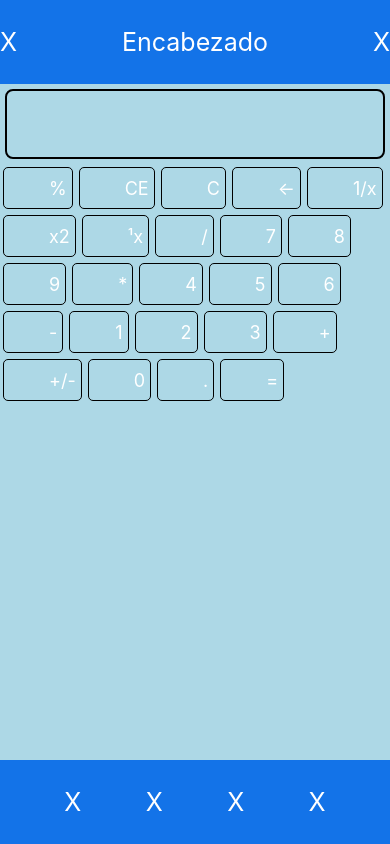
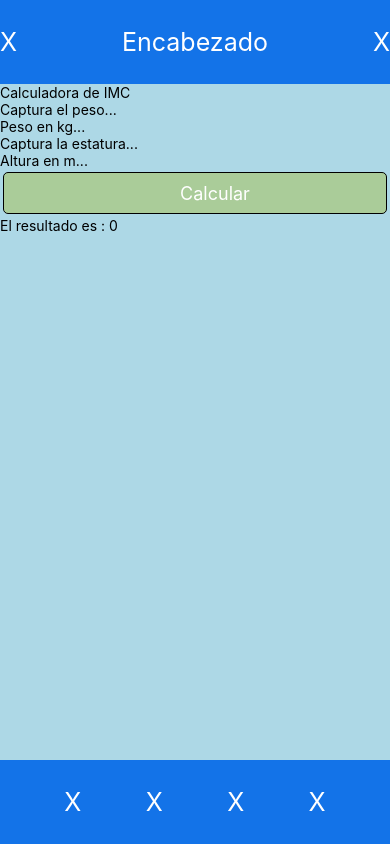
Before and after one commit to LMendoza70/App-5C, a React Native app: screen / in a window 390 px wide. Built offline with nearby package versions, Linux system fonts and the light colour scheme.

Commit message:
12/02/2024

```diff
--- a/App.js
+++ b/App.js
@@ -3,6 +3,7 @@ import { Alert, Button, Image, Pressable, StyleSheet, Text, TextInput, View } fr
 import { Contador } from './Componentes/Contador';
 import { Boton, Caja } from './Componentes/Atomicos';
 import Calculadora from './Componentes/Calculadora';
+import Imc from './Componentes/Imc';
 
 export default function App() {
   return (
@@ -61,7 +62,7 @@ export const Pie3=({opA,opB,opC,opD})=>{
 export const Cuerpo=()=>{
   return(
     <View style={styles.cuerpo}>
-        <Calculadora/>
+        <Imc/>
       </View>
   )
 }
--- a/Componentes/Atomicos.js
+++ b/Componentes/Atomicos.js
@@ -1,7 +1,7 @@
 import {Pressable,Image,Text, View } from 'react-native'
 import { estilos, estilos as styles } from './Estilos'
 
-export const Boton=({texto,imagen,accion,color1,color2})=>{
+export const Boton=({texto,imagen,accion,color1='#bb5',color2='#ac9'})=>{
     return(
       <Pressable
       style={({pressed})=>[{
--- /dev/null
+++ b/Componentes/Imc.js
@@ -0,0 +1,31 @@
+import { View, Text, TextInput } from 'react-native'
+import React, { useState } from 'react'
+import { Boton } from './Atomicos'
+
+const Imc = () => {
+    const [peso, setpeso] = useState(0)
+    const [altura, setaltura] = useState(0)
+    const [resultado, setresultado]=useState(0)
+  return (
+    <View>
+      <Text>Calculadora de IMC</Text>
+      <Text>Captura el peso...</Text>
+      <TextInput placeholder='Peso en kg...'
+      inputMode='numeric'
+      onChangeText={(x)=>setpeso(parseFloat(x))}/>
+      <Text>Captura la estatura...</Text>
+      <TextInput placeholder='Altura en m...'
+      inputMode='numeric'
+      onChangeText={(x)=>setaltura(parseFloat(x))}/>
+      <Boton texto={'Calcular'}
+      accion={()=>setresultado(calcula(peso,altura))}/>
+      <Text>El resultado es : {resultado}</Text>
+    </View>
+  )
+}
+
+const calcula=(p,a)=>{
+    return p/(a*a)
+}
+
+export default Imc
```
